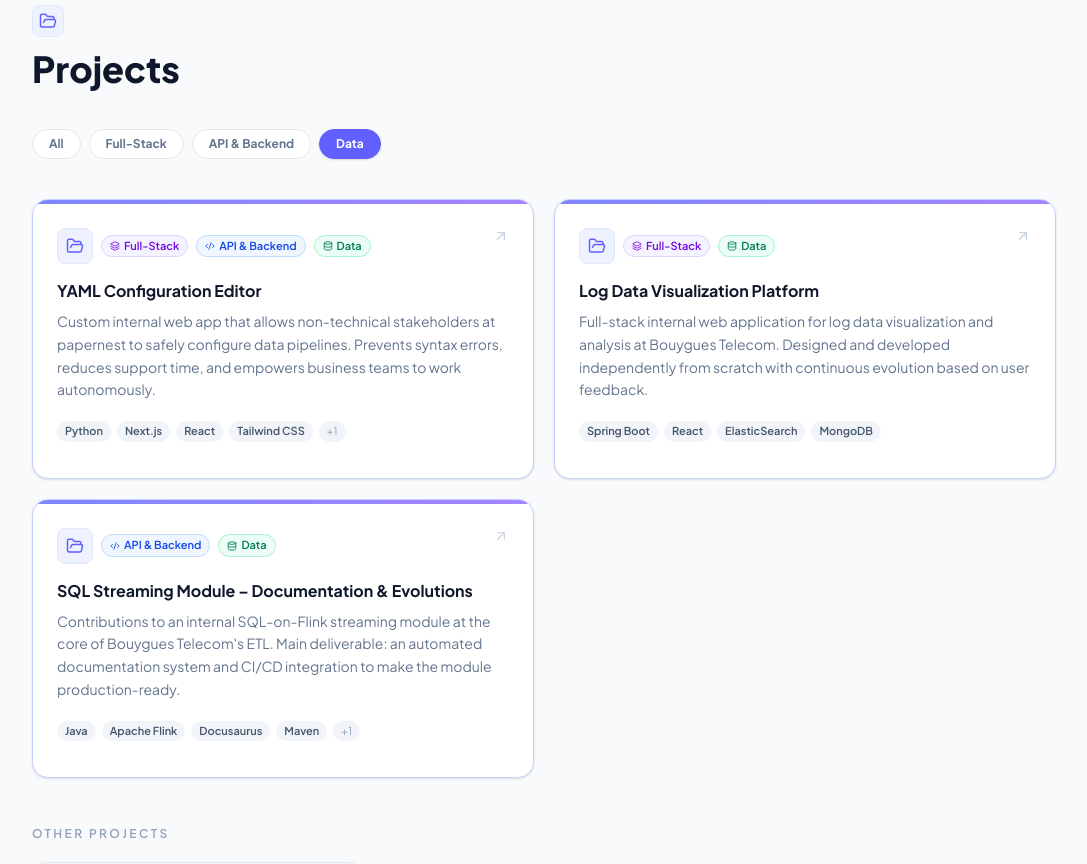
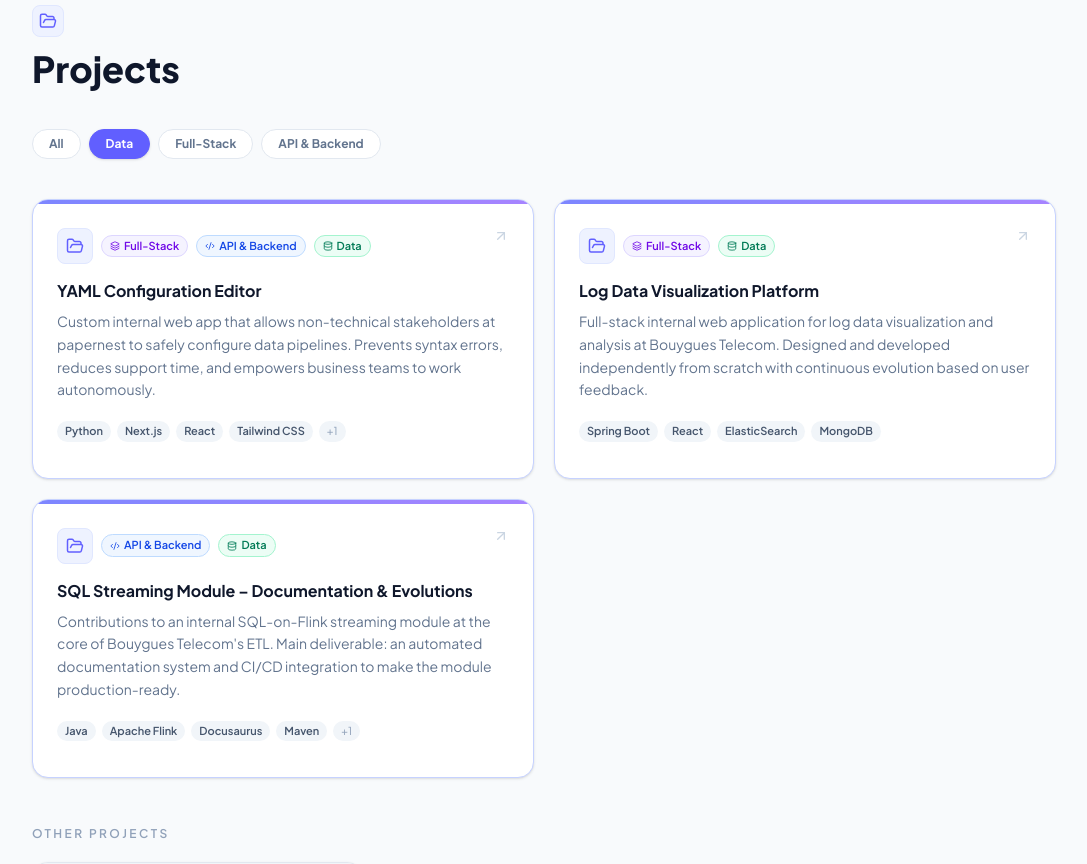
Before and after one commit to Wabfall/wabfall.github.io, a React (Vite) app: page / in a window 1280 px wide. Shown: the part 3700-4564 px from the top of the page, without its empty margins (96-1183 px from the left). Built offline with nearby package versions, Linux system fonts and the light colour scheme.

Commit message:
feat(projects): reorder filter tabs — Data first

```diff
--- a/src/components/Projects.tsx
+++ b/src/components/Projects.tsx
@@ -11,9 +11,9 @@ type Filter = "all" | ProjectCategory;
 
 const filters: { key: Filter; labelKey: keyof typeof ui.projects }[] = [
   { key: "all",       labelKey: "filterAll"       },
+  { key: "data",      labelKey: "filterData"      },
   { key: "fullstack", labelKey: "filterFullstack" },
   { key: "api",       labelKey: "filterApi"       },
-  { key: "data",      labelKey: "filterData"      },
 ];
 
 export default function Projects() {
```
